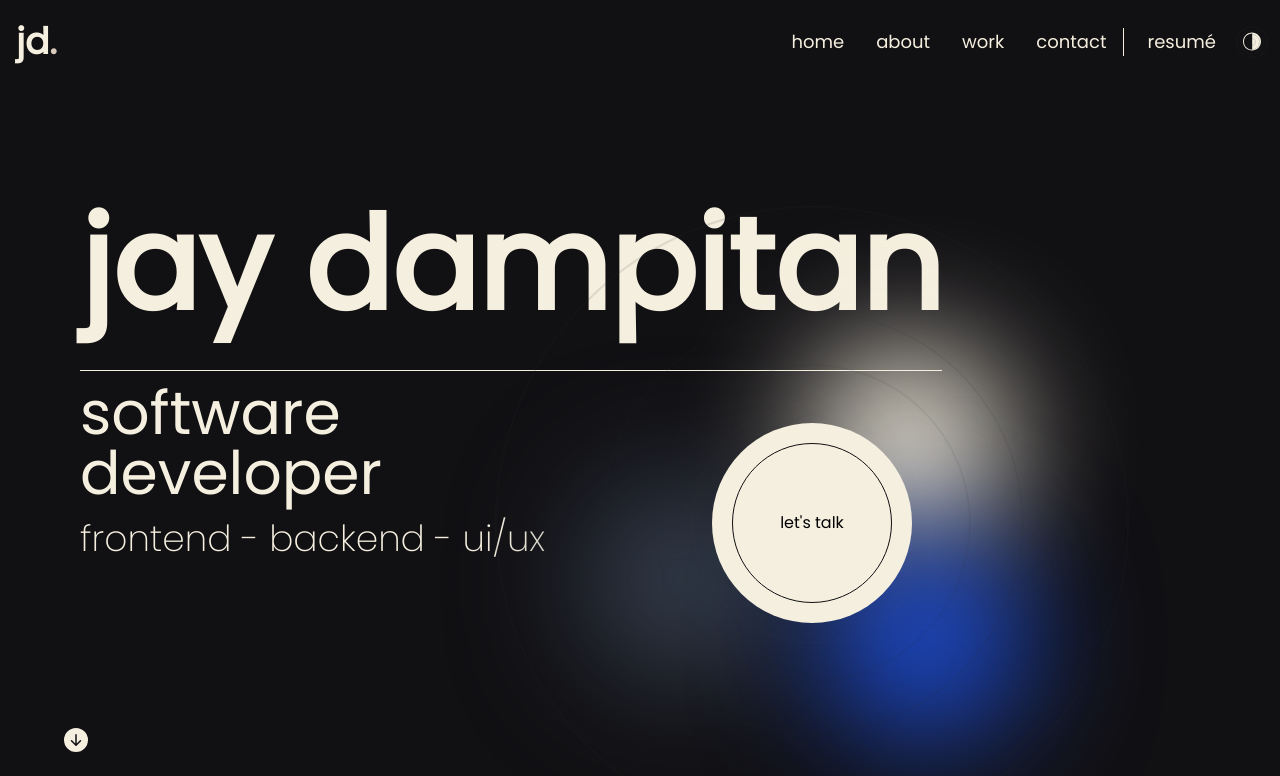
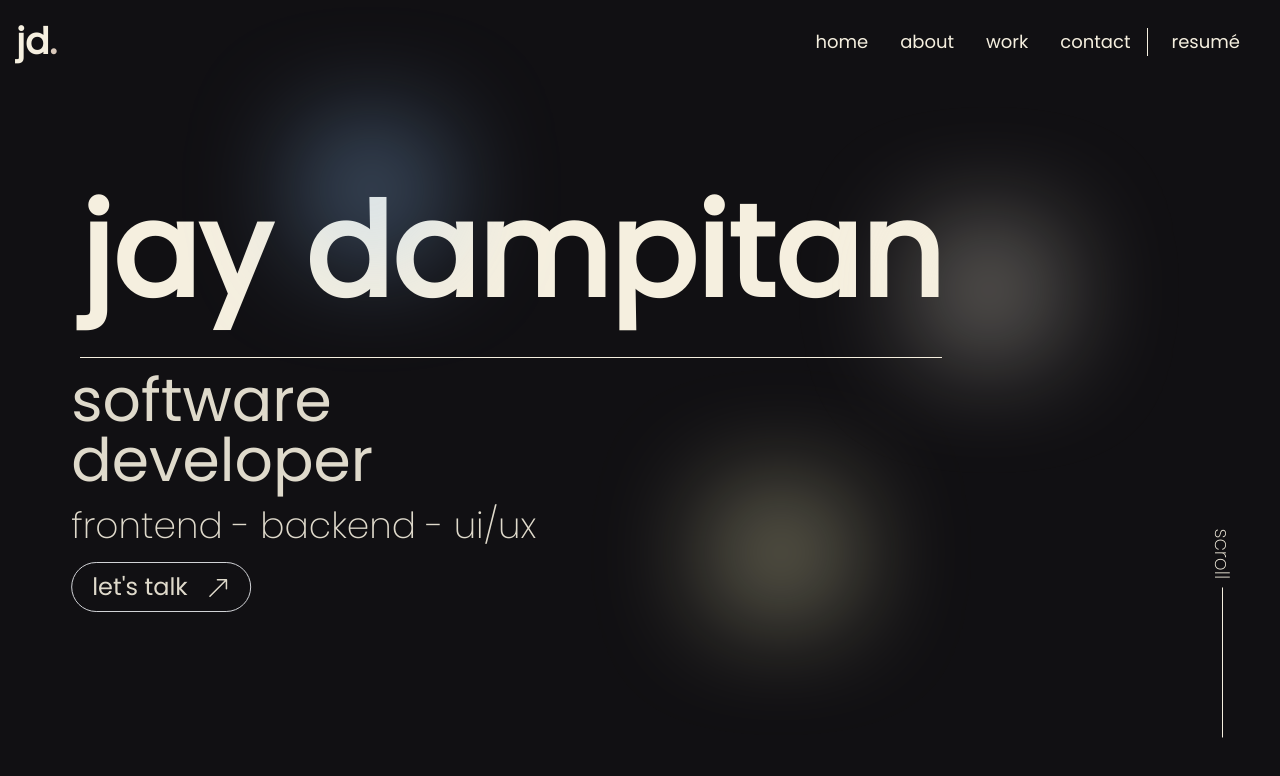
Before and after one commit to JayDampitan/new-portfolio, a Next.js app in the folder my-app/: page / in a window 1280 px wide. Shown: the top 776 px of the page. Built offline with nearby package versions, Linux system fonts and the light colour scheme.

Commit message:
refactor hero page and scroll component. add animation to both components.

```diff
--- a/my-app/components/About.tsx
+++ b/my-app/components/About.tsx
@@ -53,7 +53,7 @@ const About = (props: Props) => {
         </div>
       </div>
       <div className="hidden sm:block">
-        <ScrollDown />
+
       </div>
     </div>
   );
--- a/my-app/components/Hero.tsx
+++ b/my-app/components/Hero.tsx
@@ -1,4 +1,4 @@
-import React, { useEffect, useState } from "react";
+import React, { useEffect, useState, useRef } from "react";
 import Link from "next/link";
 import BackgroundCircles from "./BackgroundCircles";
 import Image from "next/image";
@@ -11,33 +11,72 @@ import ScrollDown from "./ScrollDown";
 
 type Props = {};
 
-const Hero = (props: Props) => {
-  const svgVariants = {
+const nameVariant = {
   hidden: {
-      rotate: -180,
+    x: -100,
+    opacity: 0,
   },
   visible: {
-      rotate: 0,
+    x: 0,
+    opacity: 1,
     transition: {
-        duration: 1,
+      duration: 2,
+      delay: 4,
+    },
+  },
+};
+const titleVariant = {
+  hidden: {
+    x: -100,
+    opacity: 0,
+  },
+  visible: {
+    x: 0,
+    opacity: 1,
+    transition: {
+      duration: 2,
+      delay: 4.5,
     },
   },
 };
 
-  const pathVariants = {
-    hidden: {
-      opacity: 0,
-      pathLength: 0,
-    },
+const whiteVariant = {
+
   visible: {
-      opacity: 1,
-      pathLength: 1,
+    y: [0,10,10,30,30,10,10,0],
+
     transition: {
-        duration: 2,
-        ease: "easeInOut",
+      duration: 8,
+      delay: 5,
+      repeat: Infinity
     },
   },
 };
+const blueVariant = {
+
+  visible: {
+    y: [0,10,10,30,30,10,10,0],
+
+    transition: {
+      duration: 8,
+      delay: 5.5,
+      repeat: Infinity
+    },
+  },
+};
+const yellowVariant = {
+
+  visible: {
+    y: [0,10,10,30,30,10,10,0],
+    transition: {
+      duration: 8,
+      delay: 6,
+      repeat: Infinity
+    },
+  },
+};
+
+const Hero = (props: Props) => {
   // const [cursorX, setCursorX] = useState();
   // const [cursorY, setCursorY] = useState();
 
@@ -48,39 +87,76 @@ const Hero = (props: Props) => {
   //   });
   // }, [cursorX, cursorY]);
 
+  const constrainRef = useRef(null);
+
   return (
-    <div className=" bg-darkGrey w-full h-screen flex">
+    <motion.div
+      ref={constrainRef}
+      className=" bg-darkGrey w-full h-screen flex relative"
+    >
       <div className=" max-w-[1700px] flex h-screen w-full flex-col mx-auto justify-center items-center md:px-20 lg:items-start ">
-        <div className=" md:text-start flex flex-col ">
+        <motion.div
+          variants={nameVariant}
+          initial="hidden"
+          animate="visible"
+          className=" md:text-start flex flex-col "
+        >
           <h1 className="text-3xl sm:text-6xl lg:text-9xl border-b border-white font-bold text-white pb-5 md:pb-10">
             jay dampitan
           </h1>
-        </div>
+        </motion.div>
 
-        <div className=" lg:flex lg:justify-between w-full">
-          <div className=" text-center lg:text-start lg:w-[50%]">
+        <div className=" lg:flex w-full">
+          <motion.div
+            variants={titleVariant}
+            initial="hidden"
+            animate="visible"
+            className=" text-center lg:text-start lg:w-[50%]"
+          >
             <h2 className="text-white text-2xl md:text-5xl lg:text-6xl mt-3">
               software developer
             </h2>
-            <h3 className="text-white text-xl md:text-3xl lg:text-4xl font-light mb-5 md:mb-10 md:mt-4">
+            <h3 className="text-white text-xl md:text-3xl lg:text-4xl font-light mb-5 lg:mb-4 md:mb-10 md:mt-4">
               frontend - backend - ui/ux
             </h3>
-          </div>
-
-          <div
-            className=" transform translate-y-6
-           w-full flex items-end justify-center lg:justify-end lg:pr-72 lg:w-[50%]"
-          >
-           <motion.div className=" border-gray-900 rounded-full bg-white w-[100px] h-[100px] lg:h-[200px] lg:w-[200px] relative flex items-center justify-center">
-                <motion.div animate={{y: [0, 20 ,10 , 20, 40, 50, 20, 10, 0]}} transition={{duration: 10, repeat: Infinity}} className="absolute w-full h-full bg-white -top-20 -z-10 lg:-top-32 lg:-right-24 blur-2xl lg:blur-3xl rounded-full"></motion.div>
-                <motion.div animate={{y: [0, 20 ,10 , 20, 40, 50, 20, 10, 0]}} transition={{duration: 10, delay: 1, repeat: Infinity}} className="absolute w-full h-full bg-gray-700 -bottom-4 -left-20 -z-10 lg:-bottom-25 lg:-left-32 blur-2xl lg:blur-3xl rounded-full"></motion.div>
-                <motion.div animate={{y: [0, 20 ,10 , 20, 40, 50, 20, 10, 0]}} transition={{duration: 10, delay: 1.5, repeat: Infinity}} className="absolute w-full h-full bg-blue-700 -z-10 -bottom-2 -right-16 lg:-bottom-20 lg:-right-28 blur-2xl lg:blur-3xl rounded-full"></motion.div>
-                <BackgroundCircles/>
-              <motion.h1  className="border p-8 w-[80%] h-[80%] flex items-center justify-center border-darkGrey rounded-full">let's talk</motion.h1>
+            <motion.button className="text-white group text-center border borer-white lg:text-2xl px-3 py-1 lg:px-5 lg:py-2 rounded-full hover:bg-white hover:text-darkGrey transition ease-linear hover:duration-500 hover:transform hover:translate-x-5">
+              <Link href="">
+                let's talk{" "}
+                <span>
+                  <BsArrowUpRight className="ml-3 inline group-hover:rotate-45  duration-500" />
+                </span>
+              </Link>
+            </motion.button>
           </motion.div>
         </div>
       </div>
-      </div>
+
+      <motion.div
+        variants={whiteVariant}
+
+        animate="visible"
+        drag
+        dragConstraints={constrainRef}
+        className="absolute w-[8%] h-[10%] bg-white top-60 right-60 blur-3xl rounded-full cursor-pointer"
+      ></motion.div>
+      <motion.div
+        variants={yellowVariant}
+
+        animate="visible"
+        drag
+        dragConstraints={constrainRef}
+        className="absolute w-[8%] h-[10%] bg-yellow-100 bottom-52 right-[35%] blur-3xl rounded-full cursor-pointer"
+      ></motion.div>
+      <motion.div
+        variants={blueVariant}
+
+        animate="visible"
+        drag
+        dragConstraints={constrainRef}
+        className="absolute w-[8%] h-[10%] bg-blue-300 top-36 left-[25%]  blur-3xl  rounded-full cursor-pointer"
+      ></motion.div>
+
+      <ScrollDown />
 
       {/* <div
         className="cursor"
@@ -89,10 +165,7 @@ const Hero = (props: Props) => {
           top: cursorY + "px",
         }}
       ></div> */}
-      <div className="hidden sm:block">
-        <ScrollDown />
-      </div>
-    </div>
+    </motion.div>
   );
 };
 
--- a/my-app/components/Navbar.tsx
+++ b/my-app/components/Navbar.tsx
@@ -4,8 +4,6 @@ import { useState } from "react";
 import { NAV__LINKS } from "../assets/data";
 import { AiOutlineMenu, AiOutlineClose } from "react-icons/ai";
 import { motion } from "framer-motion";
-import { WiMoonAltThirdQuarter } from "react-icons/wi";
-import SmallCirlces from "./SmallCircles";
 import { AiFillLinkedin, AiFillGithub } from "react-icons/ai";
 
 type Props = {};
@@ -41,10 +39,7 @@ const Navbar = (props: Props) => {
               resumé
             </div>
           </Link>
-          <div className="relative">
-            <SmallCirlces />
-            <WiMoonAltThirdQuarter className="text-white xl:text-2xl" />
-          </div>
+
         </ul>
 
         <motion.div
@@ -88,10 +83,7 @@ const Navbar = (props: Props) => {
             </div>
           </ul>
           <div className="fixed top-3 left-[50%] ">
-            <div className="relative flex justify-center mt-3">
-              <SmallCirlces />
-              <WiMoonAltThirdQuarter className="text-white text-xl" />
-            </div>
+
           </div>
         </div>
       </div>
--- a/my-app/components/ScrollDown.tsx
+++ b/my-app/components/ScrollDown.tsx
@@ -1,13 +1,18 @@
 import React from "react";
-import { BsFillArrowDownCircleFill } from "react-icons/bs";
+import { motion } from "framer-motion";
 
 type Props = {};
 
 const ScrollDown = (props: Props) => {
   return (
-    <div className="absolute  xs:block bottom-7 left-16 xl:right-16 xl:bottom-12">
-      <BsFillArrowDownCircleFill className="text-white text-xl xl:text-2xl"/>
-    </div>
+    <motion.div
+      animate={{ y: [10,  30, 10, 30, 10] }}
+      transition={{ duration: 10, repeat: Infinity }}
+      className="absolute bottom-8 right-2 lg:bottom-20 lg:right-11 flex items-center flex-col gap-2"
+    >
+      <p className="text-white text-sm  lg:text-xl font-thin scroll">scroll</p>
+      <motion.div className="w-[1px] h-[80px] lg:h-[150px] bg-white"></motion.div>
+    </motion.div>
   );
 };
 
--- a/my-app/styles/globals.css
+++ b/my-app/styles/globals.css
@@ -45,4 +45,9 @@
     mix-blend-mode: difference;
     z-index: 20;
   }
+
+  .scroll {
+   writing-mode: vertical-rl;
+   text-orientation: sideways;
+  }
 }
```
Lines whose indentation alone changed are shown as unchanged.
